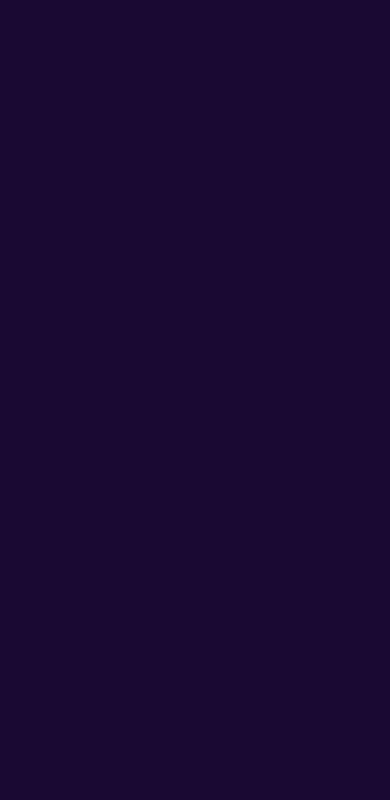
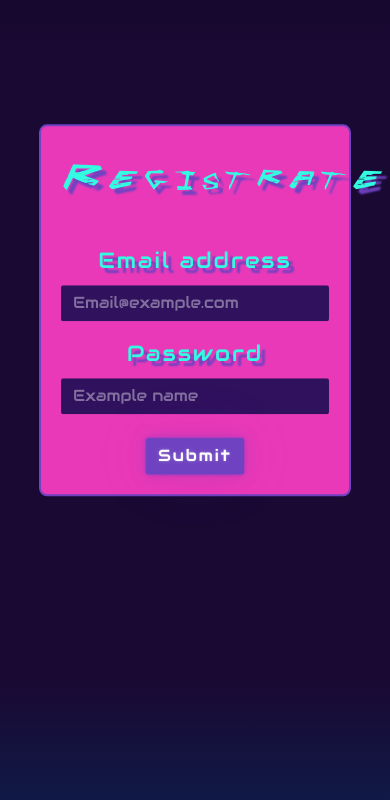
Before and after one commit to EmmanuelLopez1/AlkemyChallenge, a React (Create React App) app: page / in a window 390 px wide. Shown: the top 800 px of the page. Built offline with nearby package versions, Linux system fonts and the light colour scheme.

Commit message:
formulario terminado en verison mobile

```diff
--- a/src/components/Form/Form.jsx
+++ b/src/components/Form/Form.jsx
@@ -1,13 +1,40 @@
-import React from 'react';
-import './Form.scss'
+import React from "react";
+import "./Form.scss";
 
-
-export const Form = ()=>{
-    return(
+export const Form = () => {
+    return (
         <>
-            <div className="form">
-
+            <div className="form-container">
+                <form className="form bg-secondary border border-2 border-primary rounded-3">
+                    <h2 className="form__title">Registrate</h2>
+                    <div className="mb-3 mt-5 w-100 text-center">
+                        <label htmlFor="exampleInputEmail1" className="form-label">
+                            Email address
+                        </label>
+                        <input
+                            type="email"
+                            className="input form-control"
+                            id="exampleInputEmail1"
+                            aria-describedby="emailHelp"
+                            placeholder="Email@example.com"
+                        />
+                    </div>
+                    <div className="mb-3 w-100 text-center">
+                        <label htmlFor="exampleInputPassword1" className="form-label">
+                            Password
+                        </label>
+                        <input
+                            type="password"
+                            className="input form-control"
+                            id="exampleInputPassword1"
+                            placeholder="Example name"
+                        />
+                    </div>
+                    <button type="submit" className="btn btn-primary mx-auto d-block mt-4">
+                        Submit
+                    </button>
+                </form>
             </div>
         </>
-    )
-}
+    );
+};
--- a/src/components/Form/Form.scss
+++ b/src/components/Form/Form.scss
@@ -1,6 +1,42 @@
 @import '../../fonts/fuentes.scss';
+@import "../../estilos/colors.scss";
 
-.parrafo{
-    font-family:$Cyberpunk;
-    background-color:red;
+.form-container{
+    width: 100%;
+    height: 100vh;
+    display: flex;
+    align-items: center;
 }
+
+.form{
+    width: 80%;
+    margin: 0 auto;
+    padding:20px;
+    transform: translateY(-30%);
+    font-family: $Audiowide;
+    letter-spacing:2px;
+    font-size: 22px;
+    text-shadow: 5px 5px 2px $primary;
+}
+.form__title{
+    font-family: $Cyberpunk;
+    text-align: center;
+    text-shadow: 5px 5px 2px $primary;
+    font-size: $titleSize;
+}
+
+.input:focus{
+    outline: none;
+    border-radius: 5px;
+    border: 2px solid $primary;
+}
+
+.btn{
+    letter-spacing: 2px;
+    padding: 115px auto !important;
+}
+
+.btn:hover{
+    transition: all .5s;
+    transform: scale(1.1);
+}
--- /dev/null
+++ b/src/estilos/colors.scss
@@ -0,0 +1,8 @@
+$primary: #6f42c1;
+$secondary: #ea39b8;
+$success: #3cf281;
+$info: #1ba2f6;
+$warning: #ffc107;
+$danger: #e44c55;
+$light: #44d9e8;
+$dark: #170229;
--- a/src/fonts/fuentes.scss
+++ b/src/fonts/fuentes.scss
@@ -1,3 +1,5 @@
+@import url('https://fonts.googleapis.com/css2?family=Audiowide&display=swap');
+
 @font-face{
     font-family:Cyberpunk;
     src: url(./Cyberpunk-Regular.ttf) format('truetype');
@@ -9,5 +11,15 @@
     src:url(./Act-Of-Rejection.ttf) format('truetype');
 }
 
+@font-face{
+    font-family:PROMETHEUS;
+    src:url(./PROMETHEUS.ttf) format('truetype');
+}
+
+
 $Cyberpunk:Cyberpunk;
 $Rejection:Act of Rejection;
+$Prometheus:PROMETHEUS;
+$Audiowide:'Audiowide', cursive;
+
+$titleSize:42px !important;
```
Also changed, not shown: src/fonts/PROMETHEUS.ttf (added).
